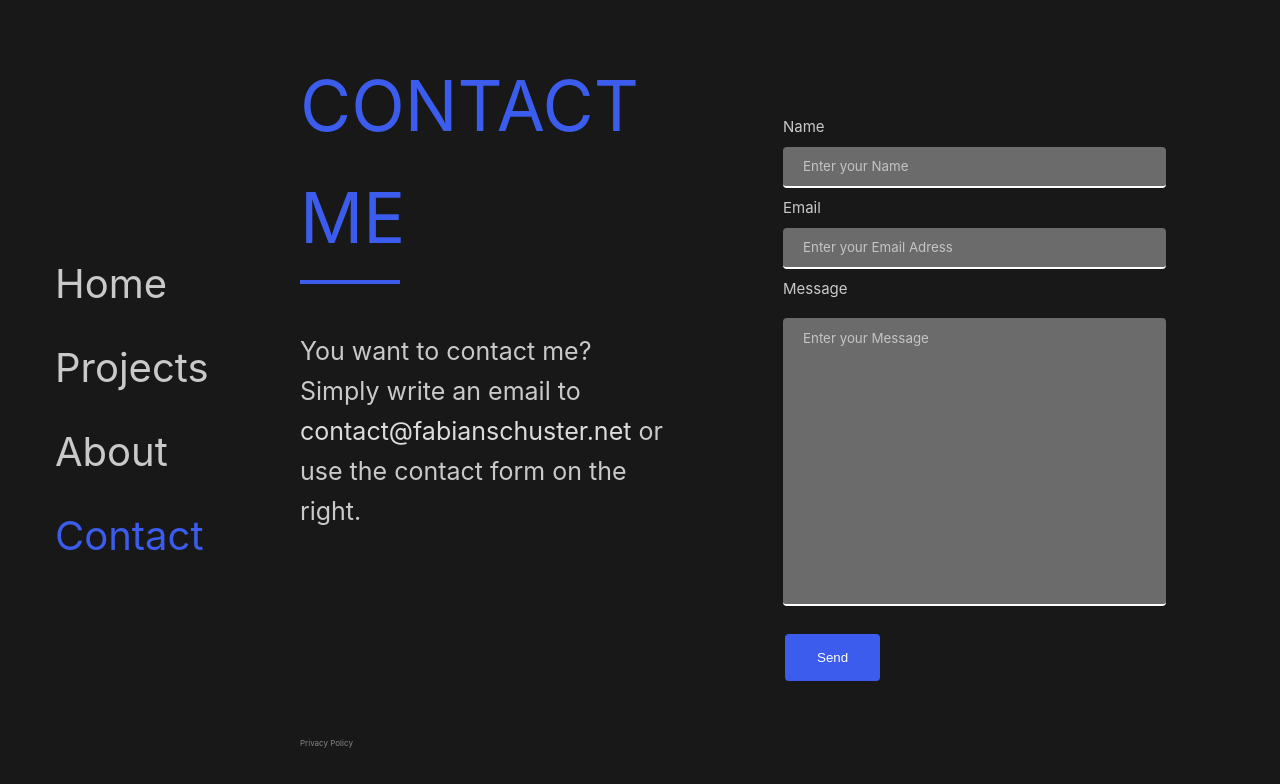
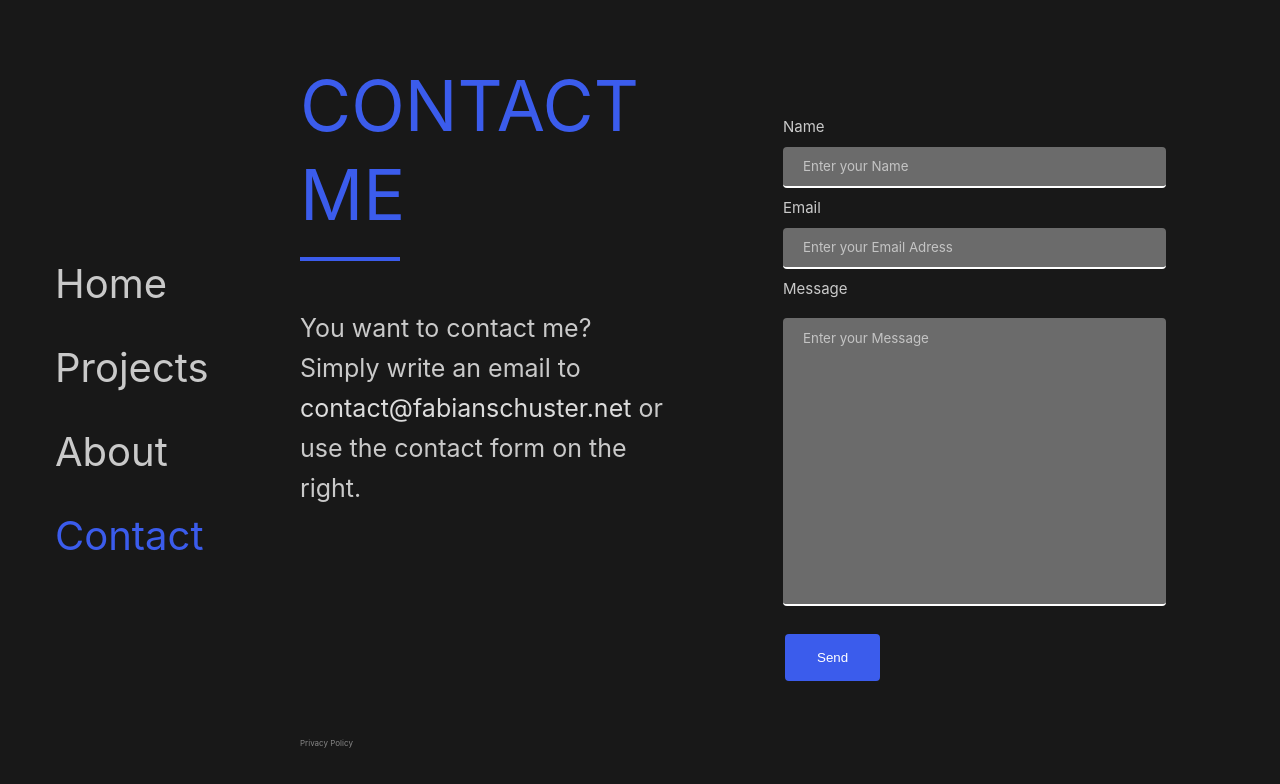
Before and after one commit to Schrankian/personalWebsiteVue, a Vue app: page /contact in a window 1280 px wide. Shown: the top 784 px of the page. Built offline with nearby package versions, Linux system fonts and the light colour scheme.

Commit message:
fixed contact me text

```diff
--- a/src/views/ContactView.vue
+++ b/src/views/ContactView.vue
@@ -8,7 +8,7 @@ import { RouterLink, RouterView } from 'vue-router'
     <div class="contact-body-item left">
       <div class="app-title">
         <span>CONTACT</span>
-        <span>ME</span>
+        <span style="margin-top: -23px;">ME</span>
       </div>
       <p>You want to contact me? <br> Simply write an email to <a
           href="mailto: contact@fabianschuster.net">contact@fabianschuster.net</a> or
```
